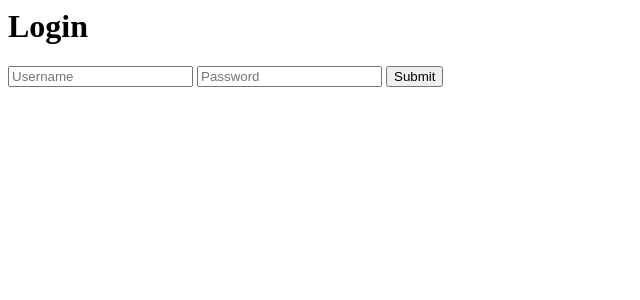
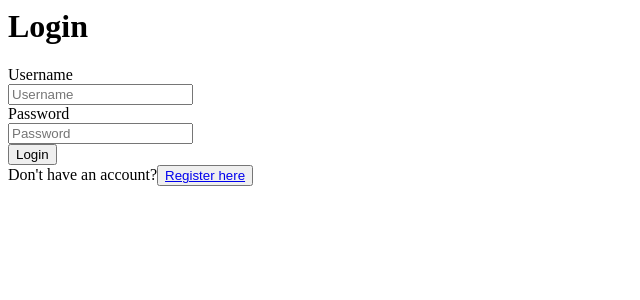
Before and after one commit to stuycs-softdev-fall-2013/proj3-CrowdHunts, a Flask app: page /login in a window 1280 px wide. Shown: the top 300 px of the page, without its empty margins (0-640 px from the left). Run offline with Flask 2, Linux system fonts and the light colour scheme.

Commit message:
Update login.html

```diff
--- a/templates/login.html
+++ b/templates/login.html
@@ -1,10 +1,38 @@
-{% extends "base.html" %}
-{% block content %}
-{{error}}
-  <h1>Login</h1>
-  <form method="POST">
-    <input type="text" name="usern" placeholder="Username"/>
-    <input type="password" name="passw" placeholder="Password"/>
-    <input type="submit"/>
-  </form>
-{% endblock content %}
+<html lang="en">
+    {% extends "base.html" %}
+    {% block content %}
+
+  <body>
+    <h1 class="col-sm-offset-2">Login</h1>
+
+
+    <form class="form-horizontal" role="form" method="POST">
+      <div class="form-group">
+        <label for="usern" class="col-sm-2 control-label">Username</label>
+        <div class="col-sm-3">
+          <input type="text" name="usern" class="form-control" placeholder="Username">
+        </div>
+      </div>
+
+      <div class="form-group">
+        <label for="passw" class="col-sm-2 control-label">Password</label>
+        <div class="col-sm-3">
+          <input type="text" name="passw" class="form-control" placeholder="Password">
+        </div>
+      </div>
+
+      <div class="form-group">
+        <div class="col-sm-offset-2 col-sm-10">
+          <input type="submit" name="button" class="btn btn-default" value="Login">
+          <font color="#FF0000">{{error}}</font>
+        </div>
+      </div>
+      <div class="form-group">
+        <div class="col-sm-offset-2 col-sm-10">
+          Don't have an account?<button type="button" class="btn btn-link"><a href="/register">Register here</a></button>
+        </div>
+      </div>
+    </form>
+   </body>
+    {% endblock content %}
+</html>
```
